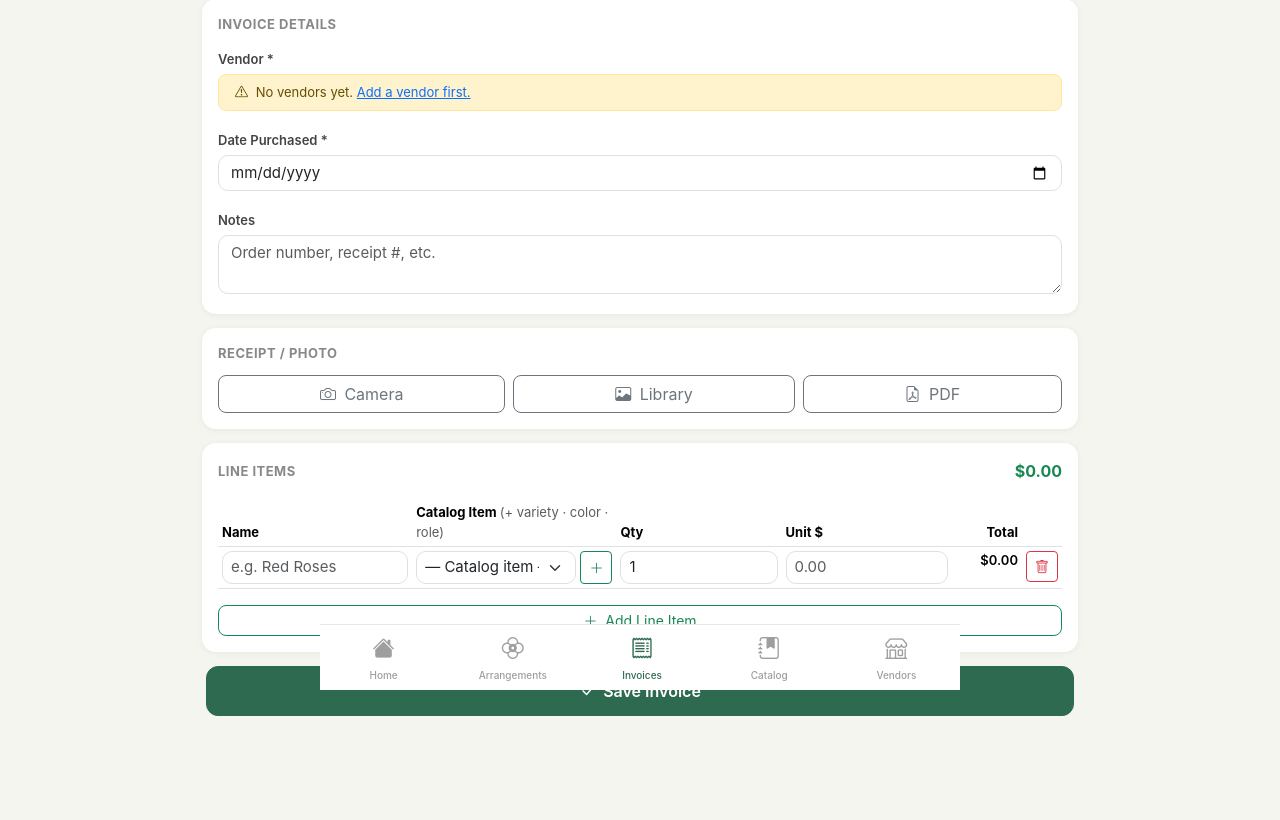
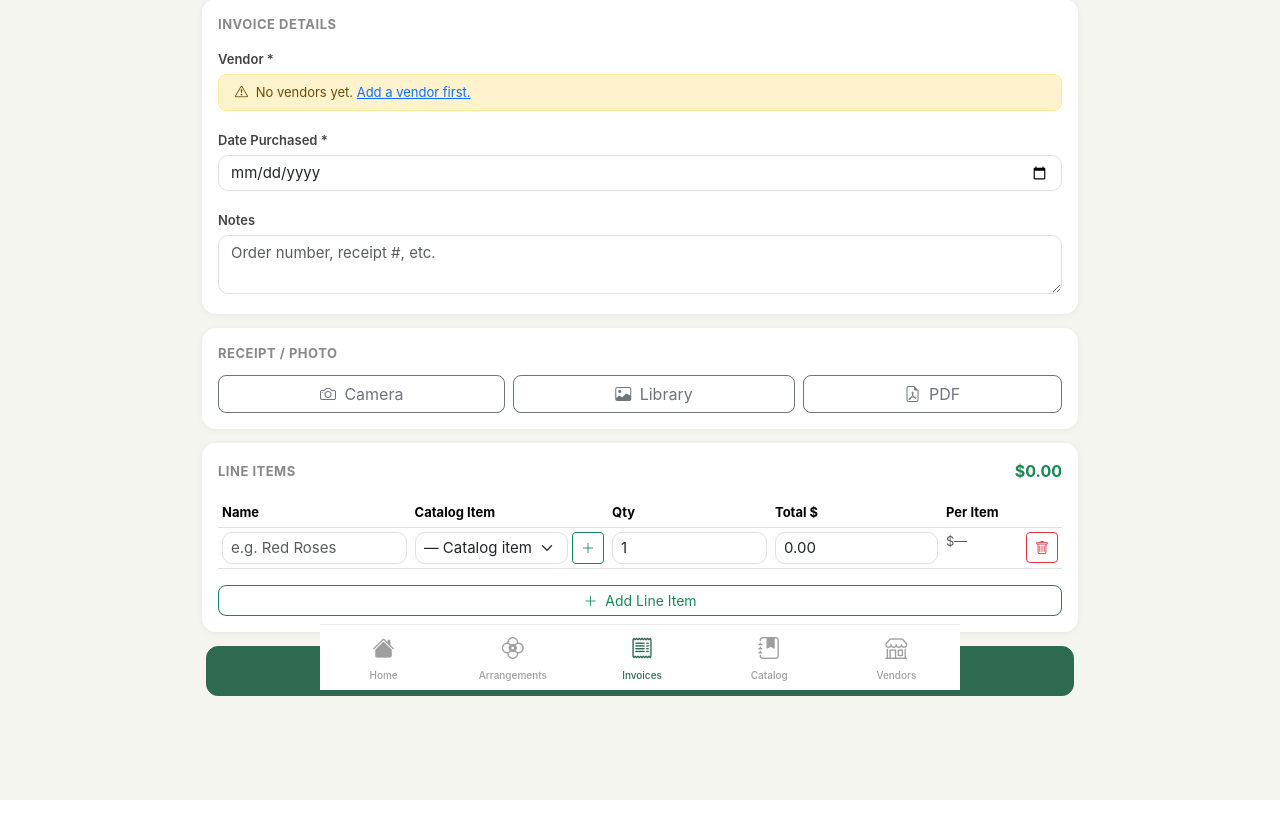
Before and after one commit to mikesmeets/Arrangement-Creator, a Flask app: page /invoices/new in a window 1280 px wide. Shown: the part 110-930 px from the top of the page. Run offline with Flask 3, Linux system fonts and the light colour scheme; data that the repository does not hold is empty; some libraries are stand-ins or nearby versions.

Commit message:
Invoice line items: enter total, calculate per-item price

```diff
--- a/static/js/app.js
+++ b/static/js/app.js
@@ -95,9 +95,11 @@ let invRowId = 0;
 
 function addInvoiceRow(data) {
   invRowId++;
-  const d    = data || {};
-  const line = ((d.quantity || 1) * (d.unit_price || 0)).toFixed(2);
-  const row  = document.createElement('tr');
+  const d         = data || {};
+  const qty       = d.quantity  || 1;
+  const unitPrice = d.unit_price || 0;
+  const lineTotal = (qty * unitPrice).toFixed(2);
+  const row       = document.createElement('tr');
   row.id = `inv_row_${invRowId}`;
   row.innerHTML = `
     <td style="min-width:130px">
@@ -122,14 +124,18 @@ function addInvoiceRow(data) {
     </td>
     <td style="min-width:75px">
       <input type="number" name="item_quantity[]" class="form-control form-control-sm inv-qty"
-             value="${d.quantity || 1}" step="0.01" min="0.01" oninput="updateInvoiceTotal()">
+             value="${qty}" step="0.01" min="0.01" oninput="recalcInvRow(this)">
     </td>
-    <td style="min-width:85px">
-      <input type="number" name="item_price[]" class="form-control form-control-sm inv-price"
-             value="${d.unit_price !== undefined ? d.unit_price : ''}"
-             step="0.01" min="0" placeholder="0.00" oninput="updateInvoiceTotal()">
+    <td style="min-width:90px">
+      <input type="number" class="form-control form-control-sm inv-line-total-input"
+             value="${lineTotal}" step="0.01" min="0" placeholder="0.00" oninput="recalcInvRow(this)">
     </td>
-    <td class="inv-line-total fw-semibold text-end" style="min-width:70px">$${line}</td>
+    <td style="min-width:80px">
+      <input type="hidden" name="item_price[]" class="inv-unit-price" value="${unitPrice}">
+      <span class="inv-unit-price-display text-muted" style="font-size:13px">
+        $${unitPrice > 0 ? unitPrice.toFixed(2) : '—'}
+      </span>
+    </td>
     <td>
       <button type="button" class="btn btn-sm btn-outline-danger"
               onclick="this.closest('tr').remove(); updateInvoiceTotal();">
@@ -149,15 +155,23 @@ function setRowGeneric(row, item) {
   onGenericSelectChange(sel);
 }
 
+function recalcInvRow(input) {
+  const row       = input.closest('tr');
+  const qty       = parseFloat(row.querySelector('.inv-qty')?.value)              || 0;
+  const lineTotal = parseFloat(row.querySelector('.inv-line-total-input')?.value) || 0;
+  const unitPrice = qty > 0 ? lineTotal / qty : 0;
+  const hidden    = row.querySelector('.inv-unit-price');
+  const display   = row.querySelector('.inv-unit-price-display');
+  if (hidden)  hidden.value        = unitPrice.toFixed(4);
+  if (display) display.textContent = qty > 0 ? '$' + unitPrice.toFixed(2) : '—';
+  updateInvoiceTotal();
+}
+
 function updateInvoiceTotal() {
   let total = 0;
   document.querySelectorAll('#invoiceLineItems tr').forEach(function (row) {
-    const qty   = parseFloat(row.querySelector('.inv-qty')?.value)   || 0;
-    const price = parseFloat(row.querySelector('.inv-price')?.value) || 0;
-    const line  = qty * price;
+    const line = parseFloat(row.querySelector('.inv-line-total-input')?.value) || 0;
     total += line;
-    const cell = row.querySelector('.inv-line-total');
-    if (cell) cell.textContent = '$' + line.toFixed(2);
   });
   const el = document.getElementById('invoiceTotalDisplay');
   if (el) el.textContent = '$' + total.toFixed(2);
--- a/templates/invoices/form.html
+++ b/templates/invoices/form.html
@@ -89,10 +89,10 @@
         <thead>
           <tr>
             <th>Name</th>
-            <th>Catalog Item <span class="text-muted fw-normal">(+ variety · color · role)</span></th>
+            <th>Catalog Item</th>
             <th>Qty</th>
-            <th>Unit $</th>
-            <th class="text-end">Total</th>
+            <th>Total $</th>
+            <th>Per Item</th>
             <th></th>
           </tr>
         </thead>
```
